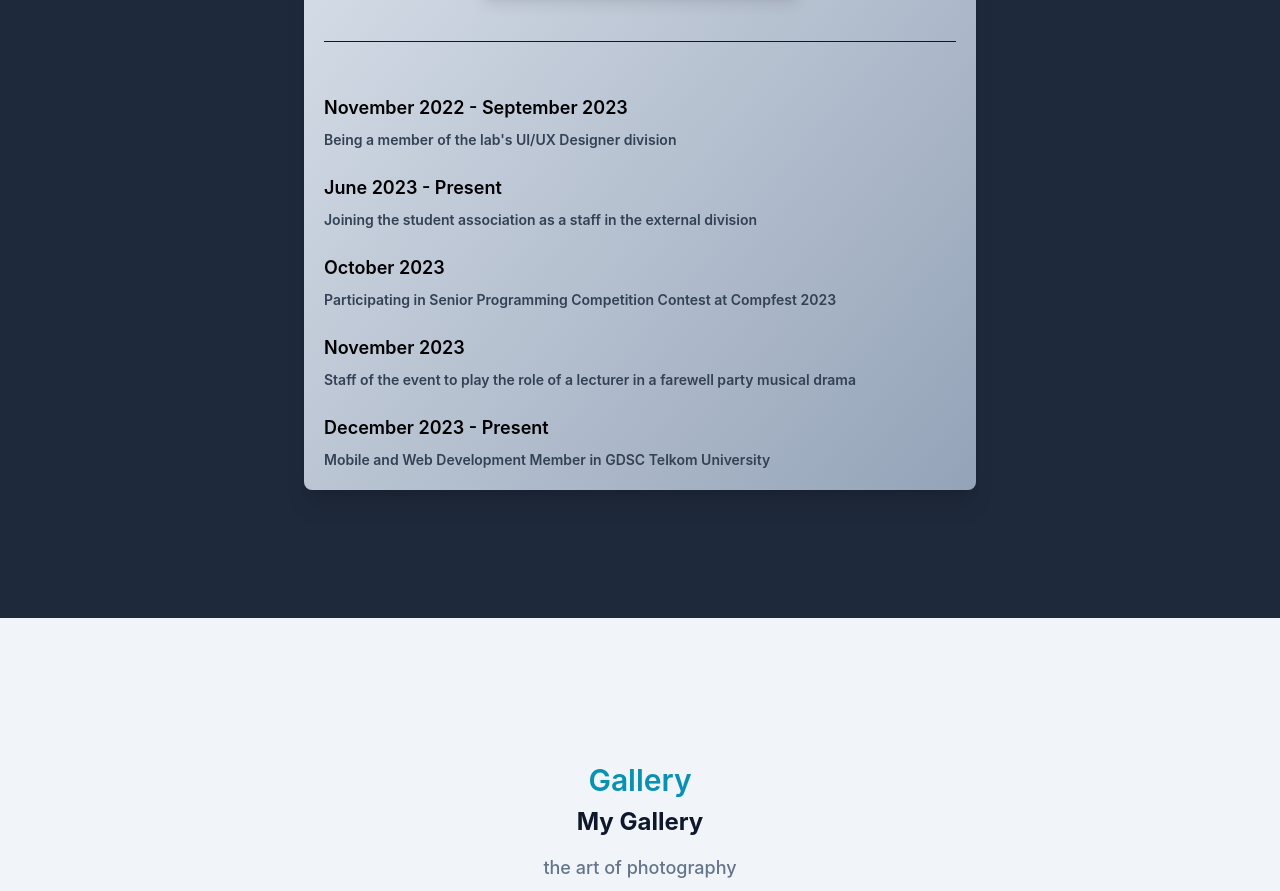
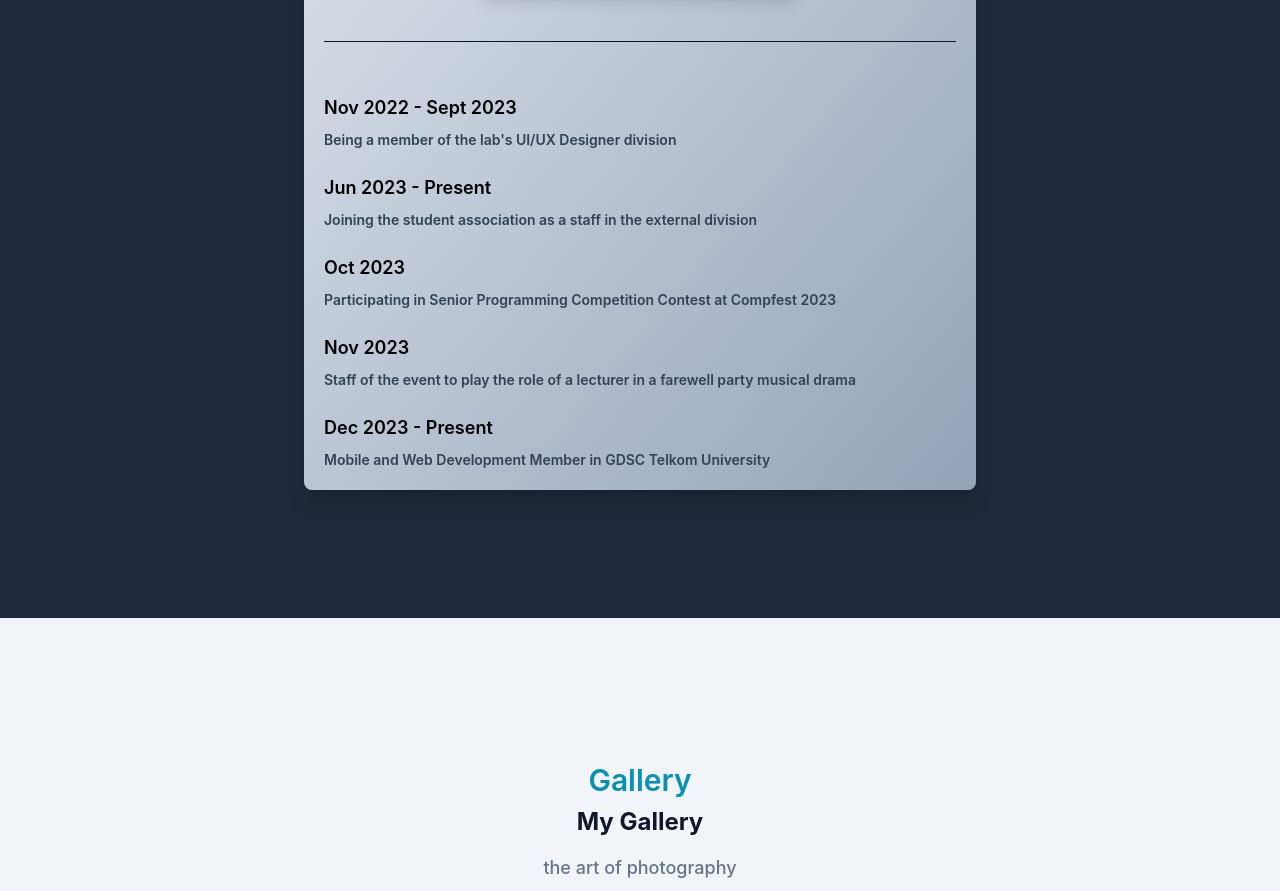
Before and after one commit to Fawwazbeebbop/portfolio-tailwind-css, a website: page index.html in a window 1280 px wide. Shown: the part 4738-5629 px from the top of the page. Drawn offline with Linux system fonts and the light colour scheme.

Commit message:
update portfolio

```diff
--- a/index.html
+++ b/index.html
@@ -312,15 +312,15 @@
              </div>
                <div class="w-full pt-10 mt-11 border-t border-dark dark:border-white">
                 <ul class="font-semibold text-base text-left mt-3">
-                     <li class="text-lg mb-2 mt-2 dark:text-white">November 2022 - September 2023</li>
+                     <li class="text-lg mb-2 mt-2 dark:text-white">Nov 2022 - Sept 2023</li>
                      <p class="experience">Being a member of the lab's UI/UX Designer division</p>
-                     <li class="text-lg mb-2 mt-6 dark:text-white">June 2023 - Present</li>
+                     <li class="text-lg mb-2 mt-6 dark:text-white">Jun 2023 - Present</li>
                      <p class="experience">Joining the student association as a staff in the external division</p>
-                     <li class="text-lg mb-2 mt-6 dark:text-white">October 2023</li>
+                     <li class="text-lg mb-2 mt-6 dark:text-white">Oct 2023</li>
                      <p class="experience">Participating in Senior Programming Competition Contest at Compfest 2023</p>
-                     <li class="text-lg mb-2 mt-6 dark:text-white">November 2023</li>
+                     <li class="text-lg mb-2 mt-6 dark:text-white">Nov 2023</li>
                      <p class="experience">Staff of the event to play the role of a lecturer in a farewell party musical drama</p>
-                     <li class="text-lg mb-2 mt-6 dark:text-white">December 2023 - Present</li>
+                     <li class="text-lg mb-2 mt-6 dark:text-white">Dec 2023 - Present</li>
                      <p class="experience">Mobile and Web Development Member in GDSC Telkom University</p>
                 </ul
               </div>
```
